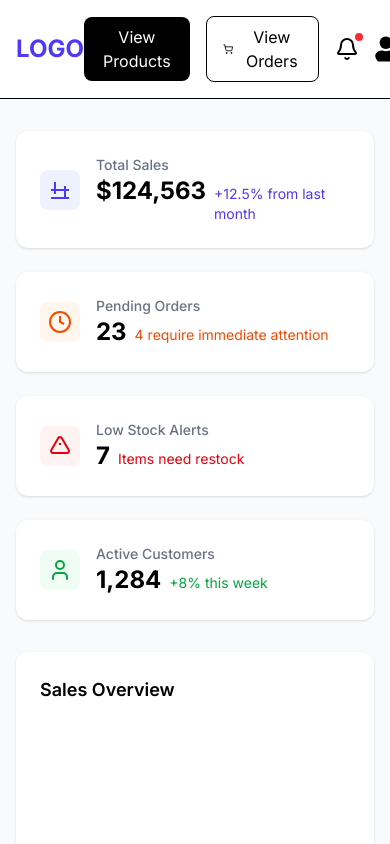
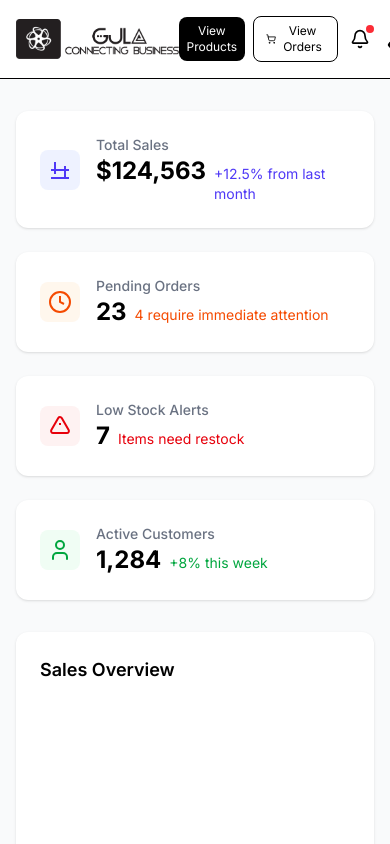
Before and after one commit to gulawebapp/gula_webapp, a React (Vite) app: page /wholesaler in a window 390 px wide. Shown: the top 844 px of the page. Built offline with nearby package versions, Linux system fonts and the light colour scheme.

Commit message:
styled buttons to be responsive

```diff
--- a/src/components/Wholesaler/Header/Header.jsx
+++ b/src/components/Wholesaler/Header/Header.jsx
@@ -1,30 +1,35 @@
 // components/Wholesaler/Header/Header.jsx
 import { Plus, ShoppingCart, Bell } from "lucide-react";
 import { FaUser } from "react-icons/fa";
+import logo from "./images/logo.png";
 
 export default function Header({ onViewProductsClick, showProductPage }) {
   return (
     <header className="bg-white border-b">
       <div className="container mx-auto px-4 py-4">
         <div className="flex items-center justify-between">
-          <div className="text-2xl font-bold text-indigo-600">LOGO</div>
-          <div className="flex items-center gap-4">
+          <img src={logo} className="h-10 w-auto" />
+          <div className="flex items-center gap-2 sm:gap-4">
             <button
-              className="inline-flex items-center gap-2 bg-black text-white px-4 py-2 rounded-lg"
+              className="inline-flex items-center gap-1 sm:gap-2 bg-black text-white px-2 py-1.5 sm:px-4 sm:py-2 rounded-lg text-xs sm:text-base"
               onClick={onViewProductsClick}
             >
               {showProductPage ? "Close" : "View Products"}
             </button>
 
-            <button className="inline-flex items-center gap-2 bg-white border px-4 py-2 rounded-lg">
-              <ShoppingCart className="w-4 h-4" />
-              View Orders
+            <button className="inline-flex items-center gap-1 sm:gap-2 bg-white border px-3 py-1.5 sm:px-4 sm:py-2 rounded-lg text-xs sm:text-sm">
+              <ShoppingCart className="w-4 h-4 sm:w-6 sm:h-6" />
+              <span className="">View Orders</span>
             </button>
-            <button className="relative">
-              <Bell className="w-6 h-6" />
-              <span className="absolute -top-1 -right-1 w-2 h-2 bg-red-500 rounded-full"></span>
+
+            <button className="relative p-1 sm:p-2">
+              <Bell className="w-5 h-5 sm:w-6 sm:h-6" />
+              <span className="absolute top-0 right-0 w-2 h-2 bg-red-500 rounded-full"></span>
             </button>
-            <FaUser className="w-8 h-8 rounded-full" />
+
+            <button className="p-1 sm:p-0">
+              <FaUser className="w-6 h-6 sm:w-8 sm:h-8 rounded-full" />
+            </button>
           </div>
         </div>
       </div>
```
